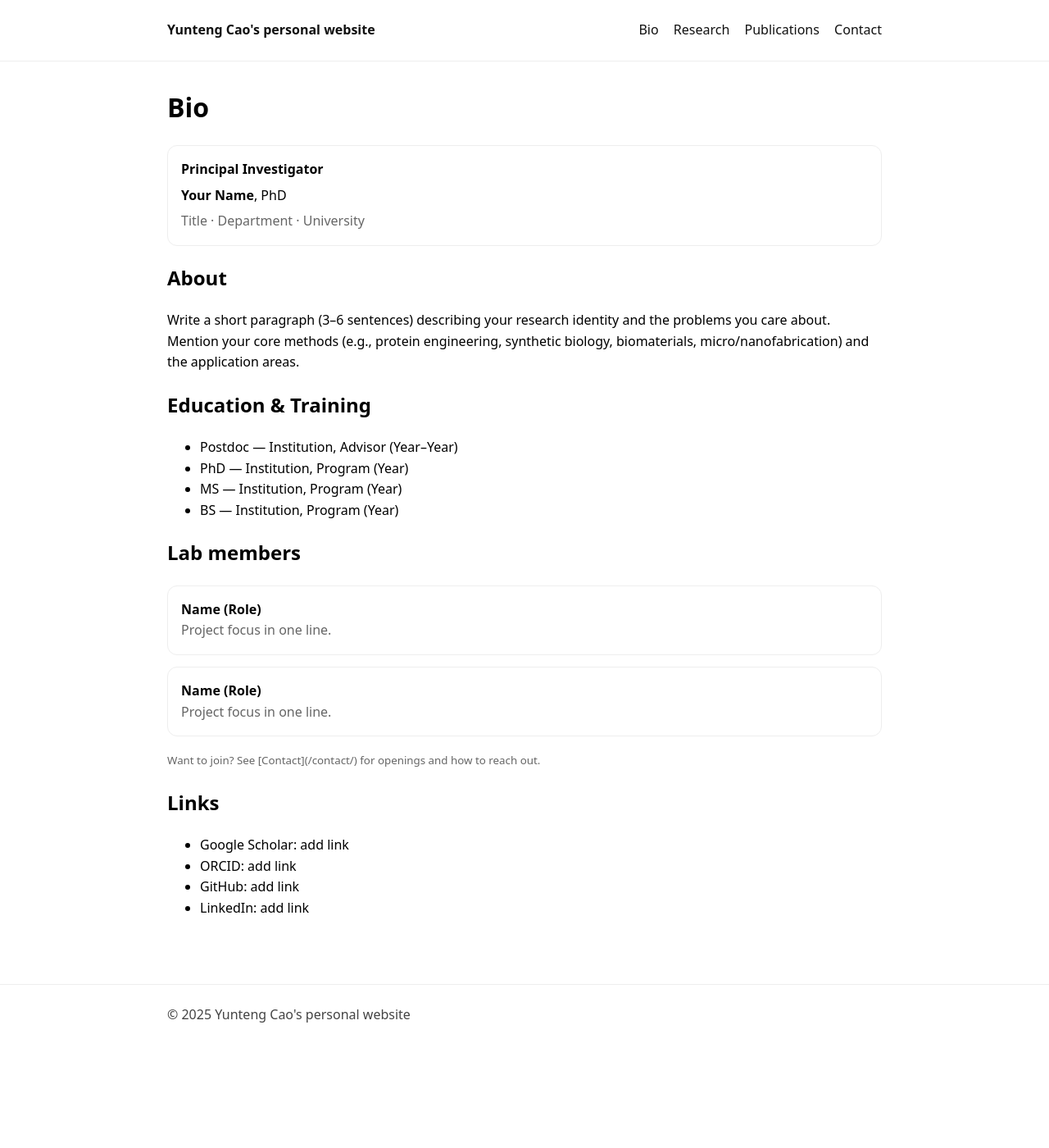
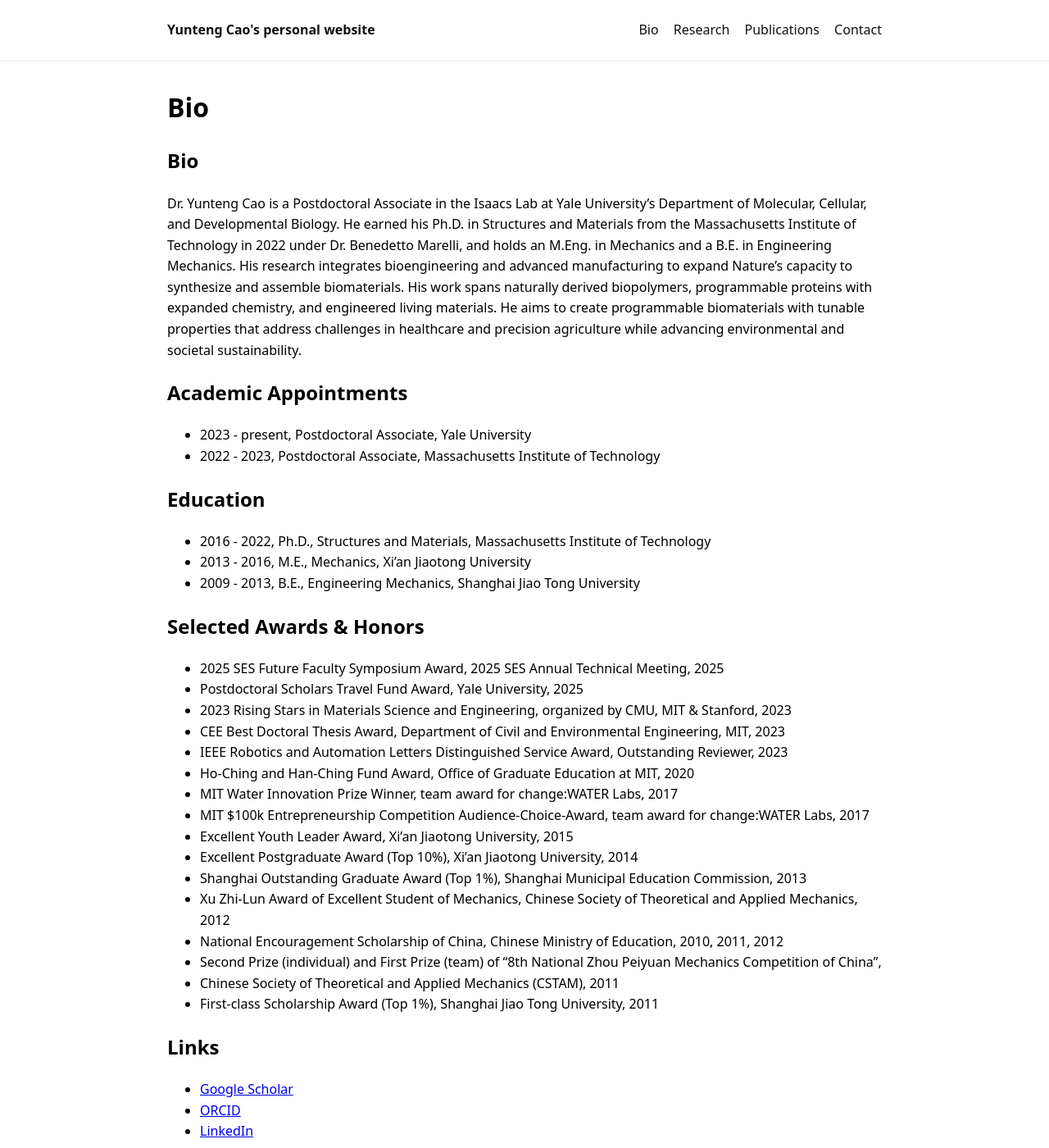
Before and after one commit to Yunteng-Cao/yunteng-cao.github.io, a Jekyll site: the page built from bio/index.md, in a window 1280 px wide and 1400 px high. Shown: the whole window at 82% size. Built offline with Jekyll 4.4.1, drawn with Linux system fonts in a browser that asks for light colours.

Commit message:
Update index.md

```diff
--- a/bio/index.md
+++ b/bio/index.md
@@ -3,37 +3,46 @@ layout: default
 title: Bio
 ---
 
+<!--
 <div class="card">
   <p style="margin:0 0 6px 0;"><strong>Principal Investigator</strong></p>
   <p style="margin:0;"><strong>Your Name</strong>, PhD</p>
   <p class="muted" style="margin:6px 0 0 0;">Title · Department · University</p>
 </div>
+-->
 
-## About
-Write a short paragraph (3–6 sentences) describing your research identity and the problems you care about.
-Mention your core methods (e.g., protein engineering, synthetic biology, biomaterials, micro/nanofabrication) and the application areas.
+## Bio
+Dr. Yunteng Cao is a Postdoctoral Associate in the Isaacs Lab at Yale University’s Department of Molecular, Cellular, and Developmental Biology. He earned his Ph.D. in Structures and Materials from the Massachusetts Institute of Technology in 2022 under Dr. Benedetto Marelli, and holds an M.Eng. in Mechanics and a B.E. in Engineering Mechanics.
+His research integrates bioengineering and advanced manufacturing to expand Nature’s capacity to synthesize and assemble biomaterials. His work spans naturally derived biopolymers, programmable proteins with expanded chemistry, and engineered living materials. He aims to create programmable biomaterials with tunable properties that address challenges in healthcare and precision agriculture while advancing environmental and societal sustainability.
 
-## Education & Training
-- Postdoc — Institution, Advisor (Year–Year)
-- PhD — Institution, Program (Year)
-- MS — Institution, Program (Year)
-- BS — Institution, Program (Year)
+## Academic Appointments
+- 2023 - present, Postdoctoral Associate, Yale University
+- 2022 - 2023, Postdoctoral Associate, Massachusetts Institute of Technology
 
-## Lab members
-<div class="card">
-  <strong>Name (Role)</strong><br/>
-  <span class="muted">Project focus in one line.</span>
-</div>
+## Education
+- 2016 - 2022, Ph.D., Structures and Materials, Massachusetts Institute of Technology
+- 2013 - 2016, M.E., Mechanics, Xi'an Jiaotong University
+- 2009 - 2013, B.E., Engineering Mechanics, Shanghai Jiao Tong University
 
-<div class="card">
-  <strong>Name (Role)</strong><br/>
-  <span class="muted">Project focus in one line.</span>
-</div>
-
-<p class="muted"><small>Want to join? See [Contact](/contact/) for openings and how to reach out.</small></p>
+## Selected Awards & Honors
+- 2025 SES Future Faculty Symposium Award, 2025 SES Annual Technical Meeting, 2025
+- Postdoctoral Scholars Travel Fund Award, Yale University, 2025
+- 2023 Rising Stars in Materials Science and Engineering, organized by CMU, MIT & Stanford, 2023
+- CEE Best Doctoral Thesis Award, Department of Civil and Environmental Engineering, MIT, 2023
+- IEEE Robotics and Automation Letters Distinguished Service Award, Outstanding Reviewer, 2023
+- Ho-Ching and Han-Ching Fund Award, Office of Graduate Education at MIT, 2020
+- MIT Water Innovation Prize Winner, team award for change:WATER Labs, 2017
+- MIT $100k Entrepreneurship Competition Audience-Choice-Award, team award for change:WATER Labs, 2017
+- Excellent Youth Leader Award, Xi’an Jiaotong University, 2015
+- Excellent Postgraduate Award (Top 10%), Xi’an Jiaotong University, 2014
+- Shanghai Outstanding Graduate Award (Top 1%), Shanghai Municipal Education Commission, 2013
+- Xu Zhi-Lun Award of Excellent Student of Mechanics, Chinese Society of Theoretical and Applied Mechanics, 2012
+- National Encouragement Scholarship of China, Chinese Ministry of Education, 2010, 2011, 2012
+- Second Prize (individual) and First Prize (team) of “8th National Zhou Peiyuan Mechanics Competition of China”,
+- Chinese Society of Theoretical and Applied Mechanics (CSTAM), 2011
+- First-class Scholarship Award (Top 1%), Shanghai Jiao Tong University, 2011
 
 ## Links
-- Google Scholar: add link
-- ORCID: add link
-- GitHub: add link
-- LinkedIn: add link
+- [Google Scholar](https://scholar.google.com/citations?hl=en&user=oSzI75EAAAAJ&view_op=list_works&sortby=pubdate)
+- [ORCID](https://orcid.org/0000-0002-6425-7628)
+- [LinkedIn](https://www.linkedin.com/in/yunteng-cao-ba508b5b/)
```
